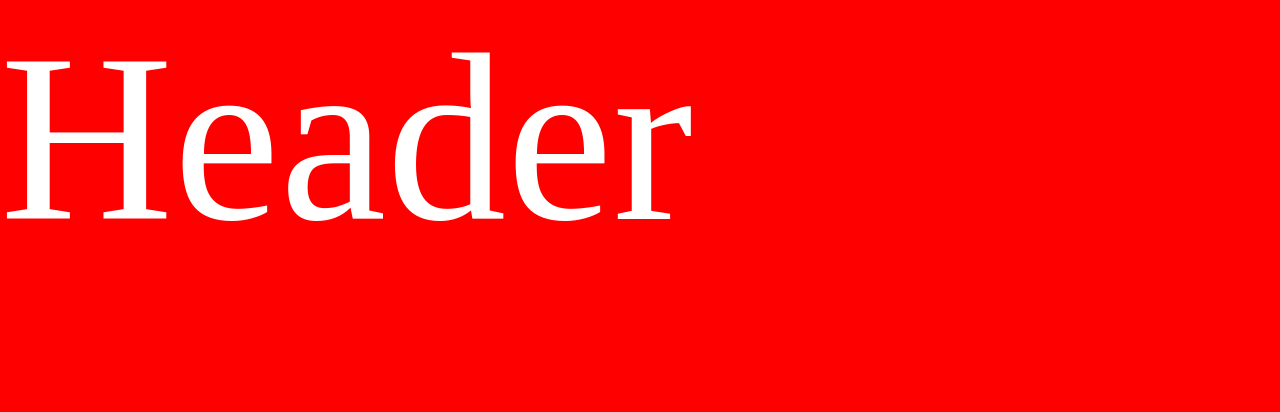
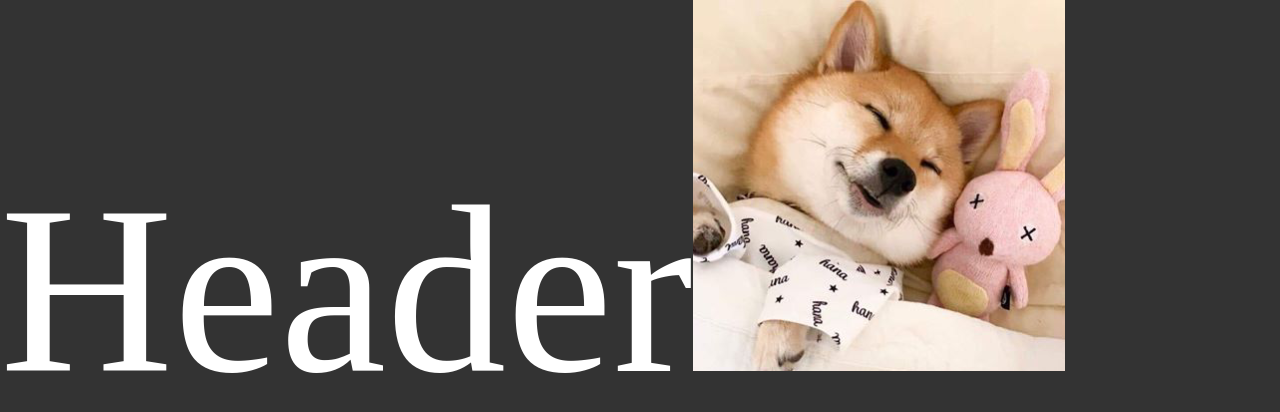
Before and after one commit to daria-marczak/react-redux-typescript, a React app: page / in a window 1280 px wide. Shown: the top 412 px of the page. Built offline with nearby package versions, Linux system fonts and the light colour scheme.

Commit message:
work in progress

```diff
--- a/package.json
+++ b/package.json
@@ -27,6 +27,7 @@
     "eslint-plugin-react": "^7.20.6",
     "eslint-plugin-react-hooks": "^4.1.2",
     "eslint-plugin-unused-imports": "^0.1.3",
+    "file-loader": "^6.1.1",
     "html-webpack-plugin": "^4.4.1",
     "husky": "^4.3.0",
     "jest": "^26.4.2",
@@ -41,6 +42,7 @@
     "ts-loader": "^8.0.3",
     "tsconfig-paths-webpack-plugin": "^3.3.0",
     "typescript": "^4.0.2",
+    "url-loader": "^4.1.0",
     "webpack": "^4.44.1",
     "webpack-cli": "^3.3.12",
     "webpack-dev-server": "^3.11.0",
--- a/src/components/Header/Header.tsx
+++ b/src/components/Header/Header.tsx
@@ -1,7 +1,13 @@
 import React from 'react';
 
 import './Header.scss';
+import image from 'assets/doggo.png';
 
-const Header: React.FC = () => <header className="header">Header</header>;
+const Header: React.FC = () => (
+  <header className="header">
+    Header
+    <img src={image} alt="" />
+  </header>
+);
 
 export default Header;
--- a/src/style.scss
+++ b/src/style.scss
@@ -5,6 +5,6 @@ body {
 }
 
 .app {
-  background-color: red;
+  background-color: #333;
   height: 100vh;
 }
--- a/tsconfig.json
+++ b/tsconfig.json
@@ -6,6 +6,9 @@
     "module": "es6",
     "jsx": "react",
     "noImplicitAny": true,
-    "allowSyntheticDefaultImports": true
+    "allowSyntheticDefaultImports": true,
+    "paths": {
+      "assets/*": ["src/assets/*"]
+    }
   }
 }
--- a/webpack.config.js
+++ b/webpack.config.js
@@ -30,6 +30,19 @@ module.exports = ({ mode } = { mode: 'production' }) => {
             use: 'ts-loader',
             exclude: '/node_modules/',
           },
+          {
+            test: /\.(png|jpe?g|gif)$/i,
+            use: [
+              {
+                loader: 'url-loader',
+                options: {
+                  limit: 8192,
+                  name: '[hash].[ext]',
+                  outputPath: 'assets',
+                },
+              },
+            ],
+          },
         ],
       },
       output: {
```
Also changed, not shown: src/assets/doggo.png (added), 1 other file (tests, documents, lock files or other folders).
